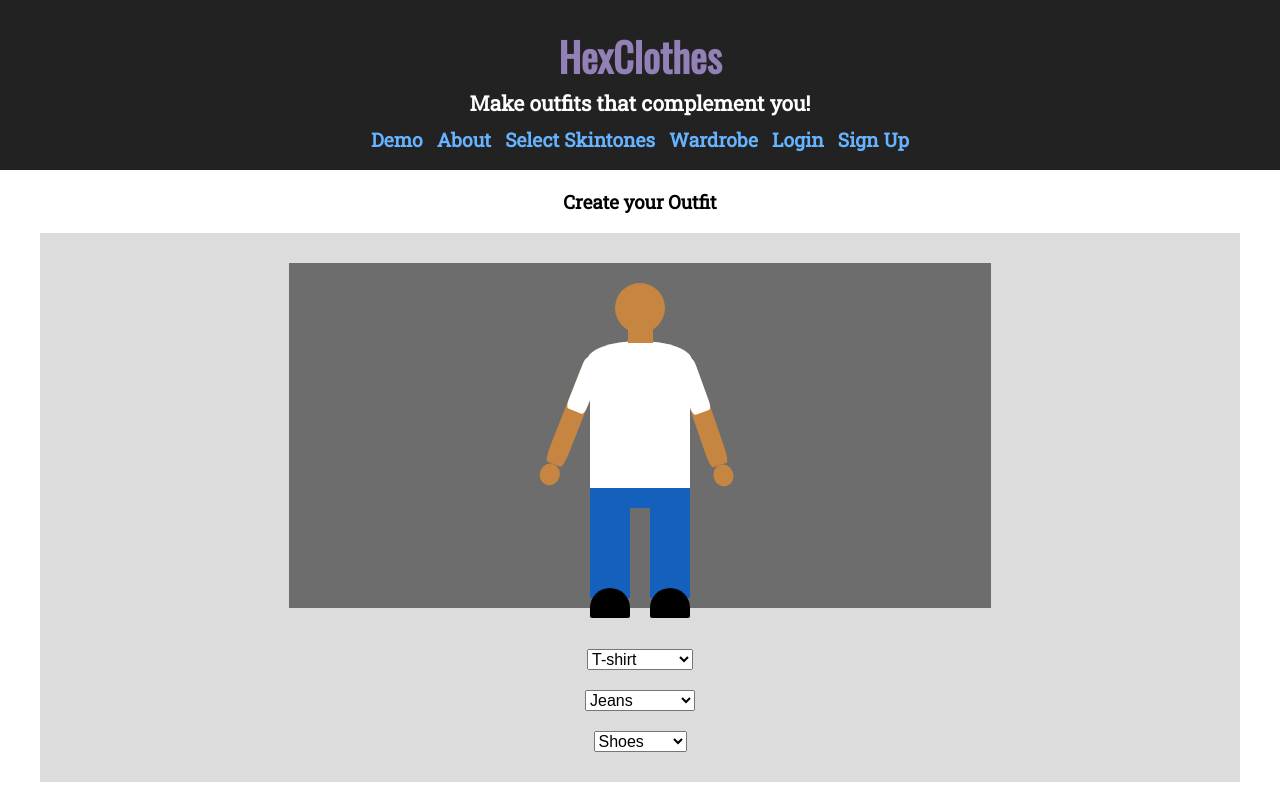
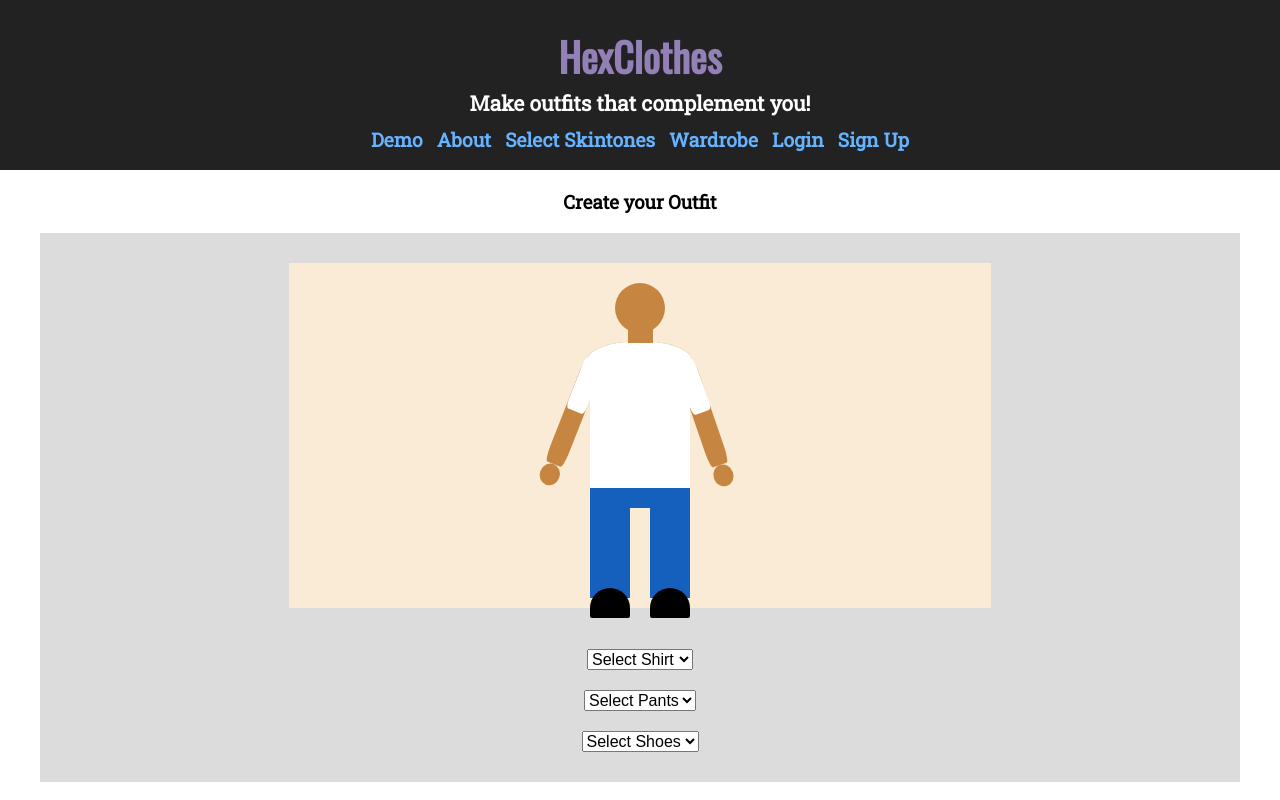
Before and after one commit to Saitama2016/hex-clothes, a React (Create React App) app: page /wardrobe in a window 1280 px wide. Shown: the top 800 px of the page. Built offline with nearby package versions, Linux system fonts and the light colour scheme.

Commit message:
Making progress on Wardrobe

```diff
--- a/src/avatarLog/avatar.js
+++ b/src/avatarLog/avatar.js
@@ -21,6 +21,8 @@ class Avatar extends React.Component {
     return (
         <div>
             <h3>Select Your Skintone!</h3>
+            <div><i id="user" ref="user" className="fas fa-user fa-4x"></i></div>
+            <br />
             <form>
                 <label>
                     <select value={this.state.skintone}  onChange={this.handleChange}>
@@ -42,8 +44,6 @@ class Avatar extends React.Component {
                         <option value="#FFDBAC" style={{background: "#FFDBAC"}}>Navajo White</option>
                     </select>
                 </label>
-                <br />
-                <div><i id="user" ref="user" className="fas fa-user fa-4x"></i></div>
             </form>
         </div>
     );
--- a/src/wardrobe/pickClothes.js
+++ b/src/wardrobe/pickClothes.js
@@ -1,64 +1,81 @@
-import React from 'react';
-import './pickClothes.css';
+// import React from 'react';
+// import './pickClothes.css';
+// import './wardrobe';
 
-class PickClothes extends React.Component {
-    constructor(props) {
-        super(props);
-        this.state = {
-            shirt: {
-               color: "white",
-               style: "t-shirt"
-            },
-            pants: {
-               color: "#1560BD",
-               style: "jeans"
-            },
-            shoes: {
-               color: "black",
-               style: "shoes"
-            },
-        }
+// class PickClothes extends React.Component {
+//     // constructor(props) {
+//     //     super(props);
+//     //     this.state = {
+//     //         shirt: {
+//     //            color: "white",
+//     //            style: "t-shirt"
+//     //         },
+//     //         pants: {
+//     //            color: "#1560BD",
+//     //            style: "jeans"
+//     //         },
+//     //         shoe: {
+//     //            color: "black",
+//     //            style: "shoes"
+//     //         },
+//     //     }
 
-        this.changeShirt = this.changeShirt.bind(this);
-    }
+//     //     this.changeShirt = this.changeShirt.bind(this);
+//     //     this.changePants = this.changePants.bind(this);
+//     //     this.removeShoes = this.removeShoes.bind(this);
+//     // }
 
-    /*
-    Create object to store complimentary colors for skintones
-    Ex: Pale Pink = cool colors: blues, greens, pinks, purples, and reds for shirts
-    */
+//     // /*
+//     // Create object to store complimentary colors for skintones
+//     // Ex: Pale Pink = cool colors: blues, greens, pinks, purples, and reds for shirts
+//     // */
 
-    changeShirt(event) {
-        const newState = Object.assign({ style: event.target.value }, this.state.shirt);
-        this.setState({ shirt: newState})
-        alert(event.target.value);
-        // this.refs.user.style.color = event.target.value;
-    }
+//     // changeShirt(event) {
+//     //     const newState = Object.assign({ style: event.target.value }, this.state.shirt);
+//     //     this.setState({ shirt: newState})
+//     //     alert(event.target.value);
+//     //     // this.refs.user.style.color = event.target.value;
+//     // }
 
-    render() {
-        return (
-            <form style={{margin: "10px 0px 0px 0px"}}>
-                <label>
-                    <select value={this.state.shirt} onChange={this.changeShirt}>
-                        <option value="t-shirt">T-shirt</option>
-                        <option value="button-shirt">Button Shirt</option>
-                        <option value="tank-top">Tank Top</option>
-                    </select>
+//     // changePants(event) {
+//     //     const newState = Object.assign({ style: event.target.value }, this.state.pants);
+//     //     this.setState({ pants: newState });
+//     //     alert(event.target.value);
+//     // }
 
-                    <select>
-                        <option value="jeans">Jeans</option>
-                        <option value="chinos">Chinos</option>
-                        <option value="khakis">Khakis</option>
-                        <option value="dress-pants">Dress Pants</option>
-                    </select>
+//     // removeShoes(event) {
+//     //     const newState = Object.assign({ style: event.target.value }, this.state.shoe);
+//     //     this.setState({ shoe: newState });
+//     //     if (event.target.value = "no-shoes") {
+//     //         console.log(this.refs.shoe.style);
+//     //     }
+//     // }
 
-                    <select>
-                        <option value="shoes">Shoes</option>
-                        <option value="no-shoes">No Shoes</option>
-                    </select>
-                </label>
-            </form>
-        );
-    }
-}
+//     render() {
+//         return (
+//             <form style={{margin: "10px 0px 0px 0px"}}>
+//                 <label>
+//                     <select value={this.state.shirt} onChange={this.changeShirt}>
+//                         <option value="t-shirt">T-shirt</option>
+//                         <option value="button-shirt">Button Shirt</option>
+//                         <option value="tank-top">Tank Top</option>
+//                     </select>
 
-export default PickClothes;
+//                     <select value={this.state.pants} onChange={this.changePants}>
+//                         <option value="jeans">Jeans</option>
+//                         <option value="chinos">Chinos</option>
+//                         <option value="khakis">Khakis</option>
+//                         <option value="dress-pants">Dress Pants</option>
+//                     </select>
+
+//                     <select value={this.state.shoes} onChange={this.removeShoes}>
+//                         <option value="shoes">Shoes</option>
+//                         <option value="no-shoes">No Shoes</option>
+//                     </select>
+//                 </label>
+//             </form>
+//         );
+//     }
+// }
+
+// export default PickClothes;
--- a/src/wardrobe/wardrobe.css
+++ b/src/wardrobe/wardrobe.css
@@ -13,7 +13,7 @@
     padding: 20px;
     width: 100%;
     height: 100%;
-    background-color: rgba(0, 0, 0, 0.5);
+    background-color: antiquewhite;
     box-sizing: border-box;
 }
 
@@ -91,7 +91,7 @@
   transform: rotate(160deg);
   border-radius: 15%;
   top: 1px;
-  right: -12.5px;
+  right: -13px;
 }
 .left-hand {
   width: 20px;
@@ -151,7 +151,7 @@
   z-index: 1;
   background-color: var(--pants-color);
 }
-.leg:after {
+.shoe {
   content: "";
   position: absolute;
   z-index:0;
@@ -165,3 +165,10 @@
 .leg.right {
   float: right;
 }
+
+select {
+  margin: 0 auto;
+  margin-top: 20px;
+  display: block;
+  font-size: 1em;
+}
--- a/src/wardrobe/wardrobe.js
+++ b/src/wardrobe/wardrobe.js
@@ -1,18 +1,90 @@
 import React from 'react';
-import PickClothes from './pickClothes';
 import './wardrobe.css';
 
 class Wardrobe extends React.Component {
+    constructor(props) {
+        super(props);
+        this.state = {
+            shirt: {
+               color: "white",
+               style: "t-shirt"
+            },
+            pants: {
+               color: "#1560BD",
+               style: "jeans"
+            },
+            shoe: {
+               color: "black",
+               style: "shoes"
+            },
+        }
+
+        this.changeShirt = this.changeShirt.bind(this);
+        this.changePants = this.changePants.bind(this);
+        this.removeShoes = this.removeShoes.bind(this);
+    }
+
+    /*
+    Create object to store complimentary colors for skintones
+    Ex: Pale Pink = cool colors: blues, greens, pinks, purples, and reds for shirts
+    */
+
+    changeShirt(event) {
+        this.setState({ shirt: event.target.value })
+        if (event.target.value === "tank-top") {
+            this.refs.leftShortSleeve.style.visibility = "hidden";
+            this.refs.rightShortSleeve.style.visibility = "hidden";
+        }
+        if (event.target.value === "t-shirt") {
+            this.refs.leftShortSleeve.style.visibility = "visible";
+            this.refs.rightShortSleeve.style.visibility = "visible";
+        }
+    }
+
+    changePants(event) {
+        this.setState({ pants: event.target.value });
+        if (event.target.value === "khakis") {
+            this.refs.waist.style.backgroundColor = "khaki";
+            this.refs.leftLeg.style.backgroundColor = "khaki";
+            this.refs.rightLeg.style.backgroundColor = "khaki";
+        } else if (event.target.value === "jeans") {
+            this.refs.waist.style.backgroundColor = "#1560BD";
+            this.refs.leftLeg.style.backgroundColor = "#1560BD";
+            this.refs.rightLeg.style.backgroundColor = "#1560BD";
+        } else if (event.target.value === "chinos") {
+            this.refs.waist.style.backgroundColor = "grey";
+            this.refs.leftLeg.style.backgroundColor = "grey";
+            this.refs.rightLeg.style.backgroundColor = "grey";
+        } else if (event.target.value === "dress-pants") {
+            this.refs.waist.style.backgroundColor = "#000";
+            this.refs.leftLeg.style.backgroundColor = "#000";
+            this.refs.rightLeg.style.backgroundColor = "#000";
+        }
+    }
+
+    removeShoes(event) {
+        // const newState = Object.assign({ style: event.target.value }, this.state.shoe);
+        this.setState({ shoe: event.target.value });
+        if (event.target.value === "no-shoes") {
+            console.log(this.refs.head.style.backgroundColor);
+            this.refs.Lshoe.style.backgroundColor = "#C68642";
+            this.refs.Rshoe.style.backgroundColor = "#C68642";
+        }
+        if (event.target.value === "shoes") {
+            this.refs.Lshoe.style.backgroundColor = "black";
+            this.refs.Rshoe.style.backgroundColor = "black";
+        }
+    }
 
     render() {
     return (
         <div>
             <h3>Create your Outfit</h3>
             <section>
-                <div className="user">
+                <div className="user" >
                     {/* Have body parts be same skin color */}
                     <div className="person" id="person">
-                        <div className="head"></div>
+                        <div className="head" ref="head"></div>
                         <div className="body">
                           <div className="top"></div>
                           <div className="collar"></div>
@@ -22,26 +94,52 @@ class Wardrobe extends React.Component {
                           <div className="right-arm">
                             <div className="right-hand"></div>
                           </div>
-                          <div className="shirt">
+                          <div className="shirt" ref="shirt">
                             <div className="buttons">
                               <div className="button"></div>
                               <div className="button"></div>
                               <div className="button"></div>
                             </div>
-                            <div className="left-short-sleeve" ref="left-short-sleeve"></div>
-                            <div className="right-short-sleeve"></div>
+                            <div className="left-short-sleeve" ref="leftShortSleeve"></div>
+                            <div className="right-short-sleeve" ref="rightShortSleeve"></div>
                           </div>
                         </div>
-                        <div className="waist"></div>
+                        <div className="waist" ref="waist"></div>
                         <div className="legs">
-                          <div className="leg left"></div>
-                          <div className="leg right"></div>
+                          <div className="leg left" ref="leftLeg">
+                            <div className="shoe" ref="Lshoe"></div>
+                          </div>
+                          <div className="leg right" ref="rightLeg">
+                            <div className="shoe" ref="Rshoe"></div>
+                          </div>
                         </div>
-                        <div className="feet"></div>
                     </div>
                 </div>
                 <br />
-            <PickClothes />
+                <form style={{margin: "10px 0px 0px 0px"}}>
+                <label>
+                    <select value={this.state.shirt} onChange={this.changeShirt}>
+                        <option>Select Shirt</option>
+                        <option value="t-shirt">T-shirt</option>
+                        <option value="button-shirt">Button Shirt</option>
+                        <option value="tank-top">Tank Top</option>
+                    </select>
+
+                    <select value={this.state.pants} onChange={this.changePants}>
+                        <option>Select Pants</option>
+                        <option value="jeans">Jeans</option>
+                        <option value="chinos">Chinos</option>
+                        <option value="khakis">Khakis</option>
+                        <option value="dress-pants">Dress Pants</option>
+                    </select>
+
+                    <select value={this.state.shoe} onChange={this.removeShoes}>
+                        <option>Select Shoes</option>
+                        <option value="shoes">Shoes</option>
+                        <option value="no-shoes">No Shoes</option>
+                    </select>
+                </label>
+            </form>
             </section>
             <h3>Checkout your previous Outfits</h3>
             <section>
```
